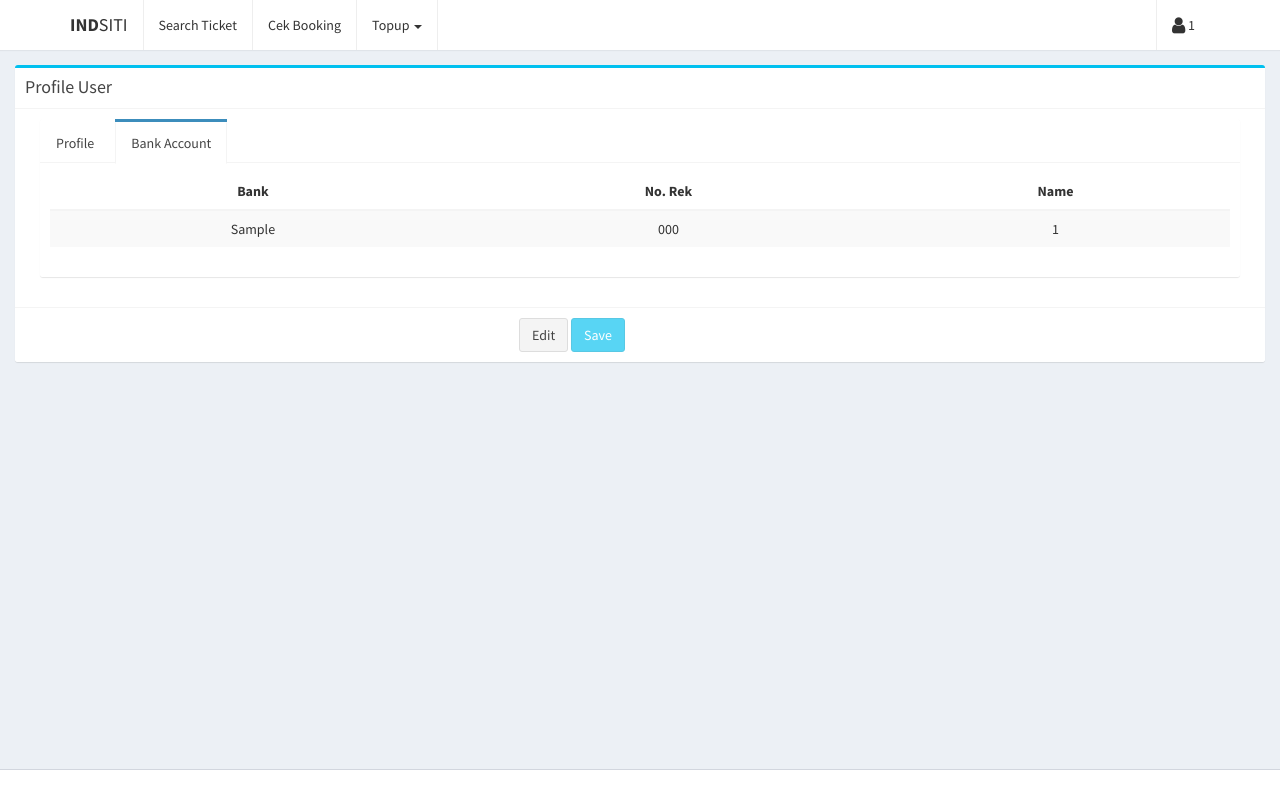
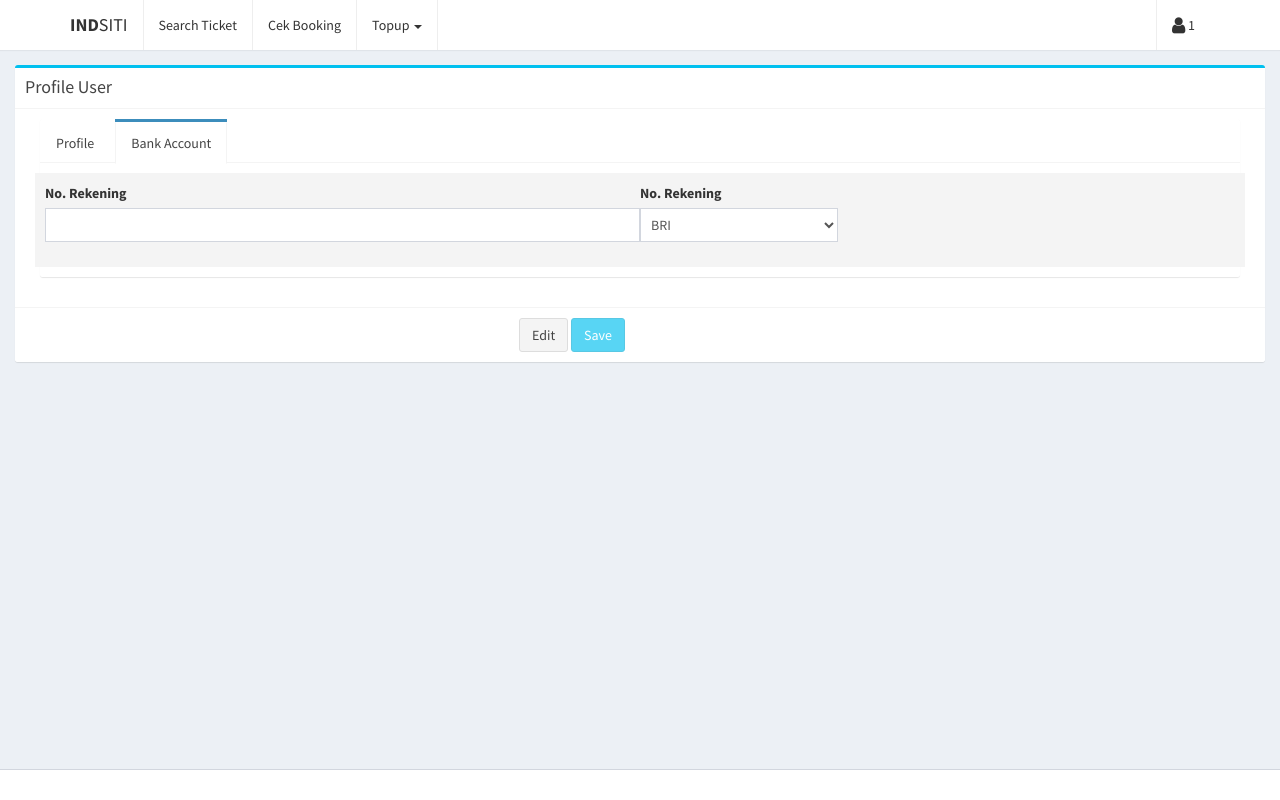
Before and after one commit to airsys/web-travel, a CodeIgniter app: page /database/index.php/auth2/profile in a window 1280 px wide, after a click on "Bank Account". Run offline with CodeIgniter, Linux system fonts and the light colour scheme; the visitor is signed in with stand-in values (Sample User, id 1); tables that the repository leaves empty or names only in its code hold one stand-in row (values such as "Sample post"); data that the repository does not hold is empty; some libraries are stand-ins or nearby versions.

Commit message:
Revert "add bank on profile"
This reverts commit 4aa21c6136aa53be45f492d61de9de19444e3e37.

```diff
--- a/application/config/autoload.php
+++ b/application/config/autoload.php
@@ -89,7 +89,7 @@ $autoload['drivers'] = array();
 |
 |	$autoload['helper'] = array('url', 'file');
 */
-$autoload['helper'] = array('url','dropdown');
+$autoload['helper'] = array('url');
 
 /*
 | -------------------------------------------------------------------
--- a/application/controllers/Auth2.php
+++ b/application/controllers/Auth2.php
@@ -156,6 +156,8 @@ class Auth2 extends CI_Controller {
 
 		}
 
+		$user = $this->ion_auth->user($id)->row();
+
 		$data_view = array(
 					'content'=>'auth/profile',
 					'data_post'=> $user,
--- a/application/controllers/Payment.php
+++ b/application/controllers/Payment.php
@@ -7,6 +7,7 @@ class Payment extends CI_Controller {
 	     parent::__construct();
 	     $this->load->library(array('form_validation'));
 		 $this->load->model('m_payment');
+		 $this->load->helper('dropdown');
 	 }
 
 	 function topup(){
--- a/application/views/auth/profile.php
+++ b/application/views/auth/profile.php
@@ -1,7 +1,4 @@
-<?php
-	$user_id = $this->session->userdata('user_id');
-	$bank = listDataCustom('payment_bank','id','rek_number,bank,account_name',"where id_user= $user_id");
-?>
+<?php //print_r($data_post['first_name']); ?>
 <!-- Horizontal Form -->
   <div class="box box-info">
     <div class="box-header with-border">
@@ -62,24 +59,28 @@
               </div>
               <!-- /.tab-pane -->
               <div class="tab-pane" id="tab_2">
-               <table class="table table-hover table-striped">
-			  	<thead>
-			    <tr>
-			      <th class="text-center">Bank</th>
-			      <th class="text-center">No. Rek</th>
-			      <th class="text-center">Name</th>
-			    </tr>
-			    </thead>
-			    <tbody>
-			     <?php foreach ($bank as $val){ ?>
-			      <tr>
-				      <td class="text-center"><?php echo $val->bank ?></td>
-				      <td class="text-center"><?php echo $val->rek_number ?></td>
-				      <td class="text-center"><?php echo $val->account_name ?></td>
-			      </tr>
-			     <?php } ?>
-			    </tbody>
-			    </table>
+               <div style="background-color: #f4f4f4" class="row">
+	                <div class="col-md-6">
+		              <div class="form-group">
+		                <label>No. Rekening</label>
+		                <input type="text" name="rek_number" class="form-control" />
+		              </div>
+		              <!-- /.form-group -->
+	                </div>
+	            	<div class="col-md-2">
+		              <div class="form-group">
+		                <label>No. Rekening</label>
+		                <select class="form-control" style="width: 100%;">
+		                  <option>BRI</option>
+		                  <option>BCA</option>
+		                  <option>MANDIRI</option>
+		                  <option>BNI</option>
+		                </select>
+		              </div>
+		              <!-- /.form-group -->
+		            </div>
+	            </div>
+
 	          </div>
               <!-- /.tab-pane -->
             </div>
--- a/application/views/payment/topup_list.php
+++ b/application/views/payment/topup_list.php
@@ -27,7 +27,7 @@
 		    <?php
 			foreach($data_table as $value){ ?>
 		    <tr>
-		      <td class='pull-right'><?php echo "nominal : ".number_format($value->nominal)."<br> unique &nbsp;&nbsp;: <span class='pull-right'>".$value->unique."</span> <br> TOTAL &nbsp;&nbsp;: ".number_format($value->unique+$value->nominal); ?></td>
+		      <td class='pull-right'><?php echo "nominal : ".number_format($value->nominal)."<br> unique &nbsp;&nbsp;&nbsp;: <span class='pull-right'>".$value->unique."</span> <br> TOTAL &nbsp;&nbsp;&nbsp;&nbsp;: ".number_format($value->unique+$value->nominal); ?></td>
 		      <td class="text-center">
   				 <?php echo $bank[$value->id_bank]->bank."-".$bank[$value->id_bank]->rek_number."-".$bank[$value->id_bank]->account_name."<br> to <br>".
   				       $bank[$value->id_bank_to]->bank."-".$bank[$value->id_bank_to]->rek_number."-".$bank[$value->id_bank_to]->account_name ?>
```
Also changed, not shown: 1 other file.
